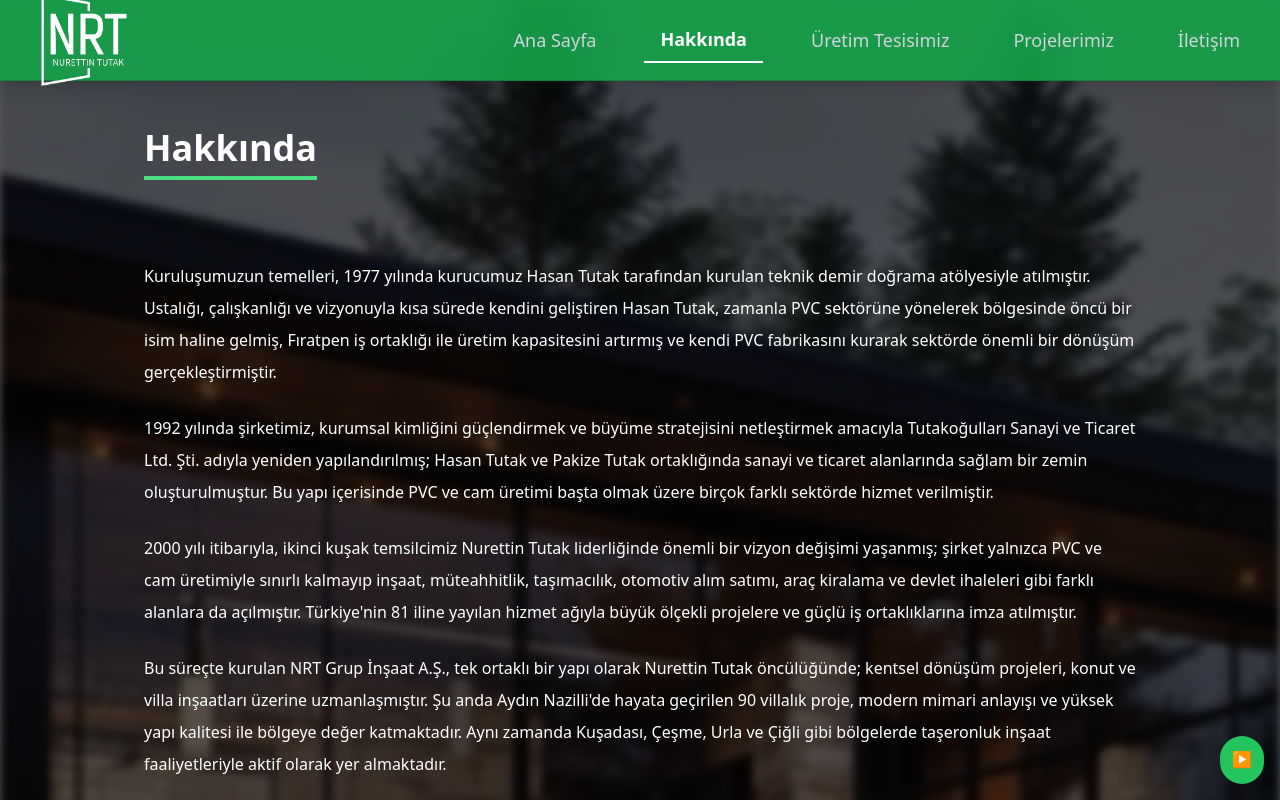
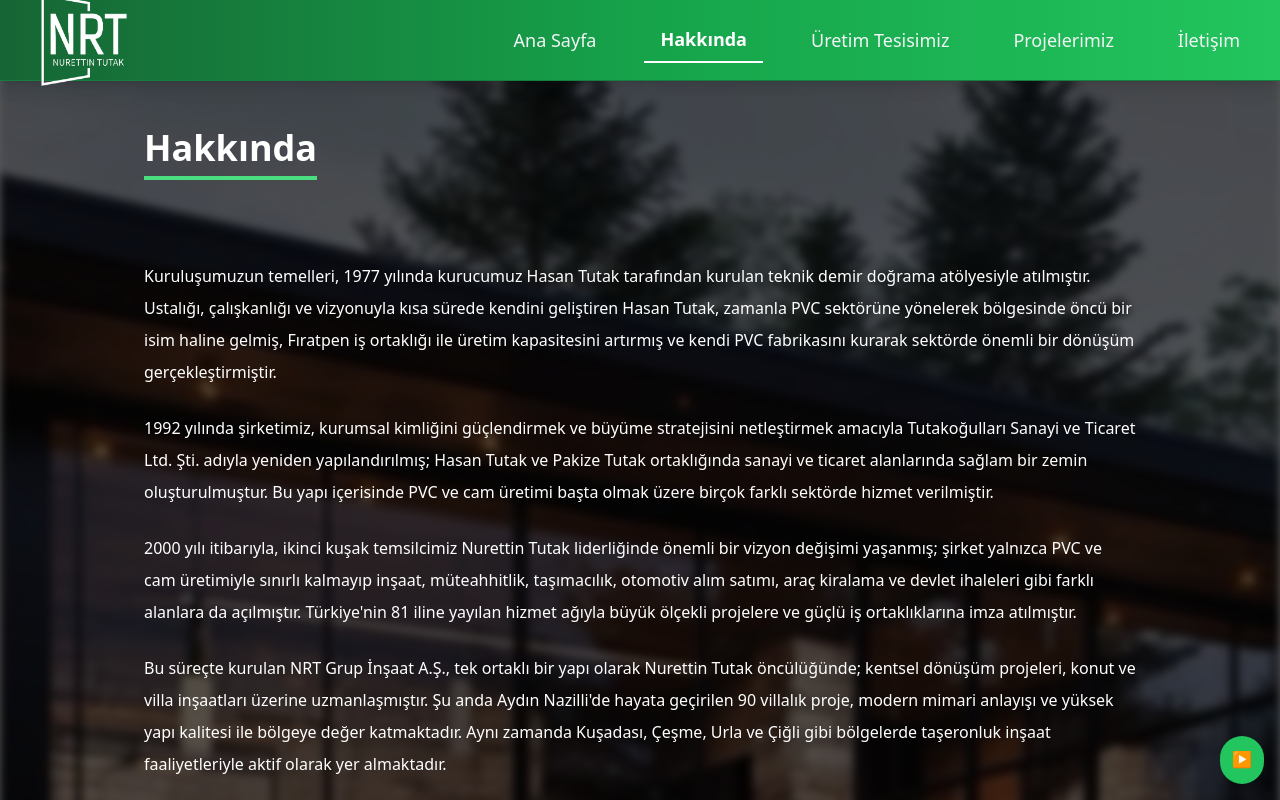
Before and after one commit to ardaaskinn01/nurettin-tutak, a Next.js app: page /hakkinda in a window 1280 px wide. Shown: the top 800 px of the page. Built offline with nearby package versions, Linux system fonts and the light colour scheme.

Commit message:
last updates

```diff
--- a/src/app/components/Navbar.js
+++ b/src/app/components/Navbar.js
@@ -11,10 +11,10 @@
   const getLinkClass = (href) =>
     pathname === href || (href === "/projelerimiz" && pathname.startsWith("/projelerimiz"))
       ? "text-white font-semibold border-b-2 border-white"
-      : "text-gray-300 hover:text-white transition-colors duration-300";
+      : "text-gray-100 hover:text-white transition-colors duration-300";
 
   return (
-    <nav className="fixed w-full z-50 bg-green-600/90 backdrop-blur-md top-0 left-0 right-0 border-b border-green-700 shadow-lg">
+    <nav className="fixed w-full z-50 bg-gradient-to-r from-green-800 via-green-600 to-green-500 backdrop-blur-md top-0 left-0 right-0 border-b border-green-700 shadow-lg">
       <div className="max-w-7xl mx-auto px-6">
         <div className="flex items-center justify-between h-20">
           {/* Logo */}
--- a/tailwind.config.mjs
+++ b/tailwind.config.mjs
@@ -2,10 +2,6 @@
 export default {
   content: [
     "./src/app/**/*.{js,ts,jsx,tsx,mdx}",  // `src/app` altındaki dosyaları tarar
-    "./components/**/*.{js,ts,jsx,tsx,mdx}", // `components` klasörü
-    "./hakkinda/**/*.{js,ts,jsx,tsx,mdx}",   // Özel sayfalar (isteğe bağlı)
-    "./iletisim/**/*.{js,ts,jsx,tsx,mdx}",   // Özel sayfalar (isteğe bağlı)
-    "./projelerimiz/**/*.{js,ts,jsx,tsx,mdx}", // Özel sayfalar (isteğe bağlı)
   ],
   theme: {
     extend: {
```
